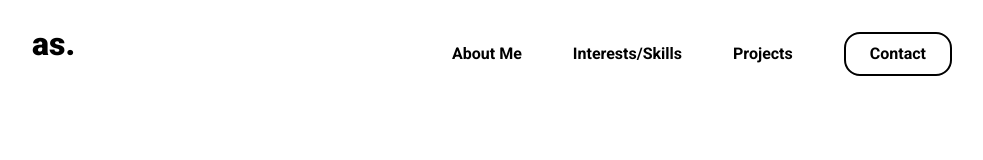
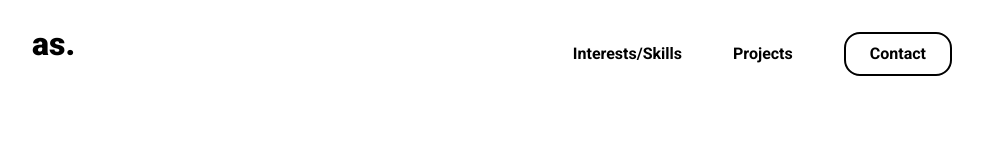
Before and after one commit to aleksa-stojsic/my-portfolio-nextjs, a Next.js app: page / in a window 1280 px wide. In both pictures the pointer is over the link "About Me". Shown: the top 160 px of the page, without its empty margins (148-1131 px from the left). Built offline with nearby package versions, Linux system fonts and the light colour scheme.

Commit message:
small buymeacoffee changes

```diff
--- a/styles/Nav.module.css
+++ b/styles/Nav.module.css
@@ -19,6 +19,10 @@
   margin: 0px 0px 0px 1.25rem;
   padding: 0px;
   flex-direction: row;
+}
+
+.topLinks a:hover {
+  color: white;
 }
 
 .contactBtn {
```
